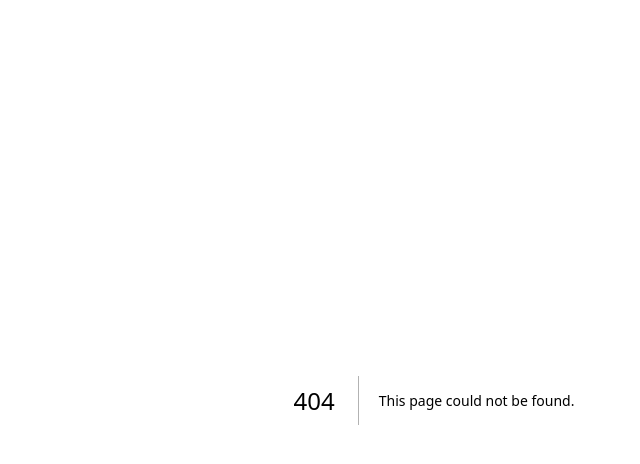
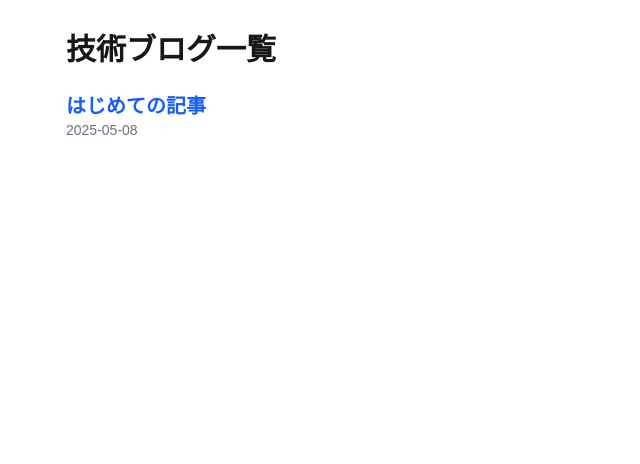
Before and after one commit to midomato/my-blog, a Next.js app: page /posts in a window 1280 px wide. Before the commit this address had no page. Shown: the top 464 px of the page, without its empty margins (206-846 px from the left). Built offline with nearby package versions, Linux system fonts and the light colour scheme.

Commit message:
first commit

```diff
--- /dev/null
+++ b/posts/hello.md
@@ -0,0 +1,6 @@
+---
+title: "はじめての記事"
+date: "2025-05-08"
+---
+
+これは最初のMarkdown記事です。
--- /dev/null
+++ b/src/app/posts/[slug]/page.tsx
@@ -0,0 +1,33 @@
+
+import fs from 'fs'
+import path from 'path'
+import matter from 'gray-matter'
+import { remark } from 'remark'
+import html from 'remark-html'
+import { getAllPosts } from '@/lib/posts'
+
+export async function generateStaticParams() {
+  const posts = getAllPosts()
+  return posts.map((post) => ({ slug: post.slug }))
+}
+
+type Props = {
+  params: { slug: string }
+}
+
+export default async function PostPage(props: Props) {
+  const { slug } = await Promise.resolve(props.params) // ★ここが大事
+  const fullPath = path.join(process.cwd(), 'posts', `${slug}.md`)
+  const fileContents = fs.readFileSync(fullPath, 'utf8')
+  const { data, content } = matter(fileContents)
+  const processedContent = await remark().use(html).process(content)
+  const contentHtml = processedContent.toString()
+
+  return (
+    <main className="prose mx-auto p-4">
+      <h1>{data.title}</h1>
+      <p className="text-sm text-gray-500">{data.date}</p>
+      <div dangerouslySetInnerHTML={{ __html: contentHtml }} />
+    </main>
+  )
+}
--- /dev/null
+++ b/src/app/posts/page.tsx
@@ -0,0 +1,23 @@
+
+import Link from 'next/link'
+import { getAllPosts } from '@/lib/posts'
+
+export default async function PostListPage() {
+  const posts = getAllPosts()
+
+  return (
+    <main className="max-w-3xl mx-auto px-4 py-8">
+      <h1 className="text-3xl font-bold mb-6">技術ブログ一覧</h1>
+      <ul className="space-y-4">
+        {posts.map((post) => (
+          <li key={post.slug}>
+            <Link href={`/posts/${post.slug}`} className="text-blue-600 hover:underline">
+              <h2 className="text-xl font-semibold">{post.title}</h2>
+              <p className="text-sm text-gray-500">{post.date}</p>
+            </Link>
+          </li>
+        ))}
+      </ul>
+    </main>
+  )
+}
--- /dev/null
+++ b/src/lib/posts.ts
@@ -0,0 +1,29 @@
+
+import fs from 'fs'
+import path from 'path'
+import matter from 'gray-matter'
+
+const postsDirectory = path.join(process.cwd(), 'posts')
+
+export type PostMeta = {
+  title: string
+  date: string
+  slug: string
+}
+
+export function getAllPosts(): PostMeta[] {
+  const fileNames = fs.readdirSync(postsDirectory)
+
+  return fileNames.map((fileName) => {
+    const slug = fileName.replace(/\.md$/, '')
+    const fullPath = path.join(postsDirectory, fileName)
+    const fileContents = fs.readFileSync(fullPath, 'utf8')
+    const { data } = matter(fileContents)
+
+    return {
+      title: data.title,
+      date: data.date,
+      slug,
+    }
+  }).sort((a, b) => (a.date > b.date ? -1 : 1)) // 新しい順
+}
```
Also changed, not shown: package.json (+8 -5 lines), 1 other file (tests, documents, lock files or other folders).
